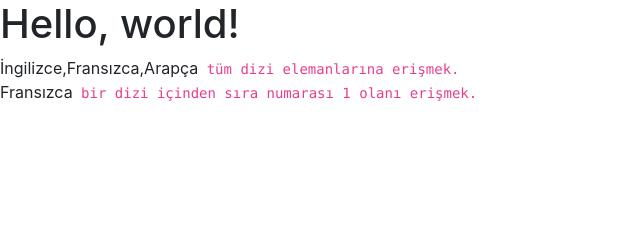
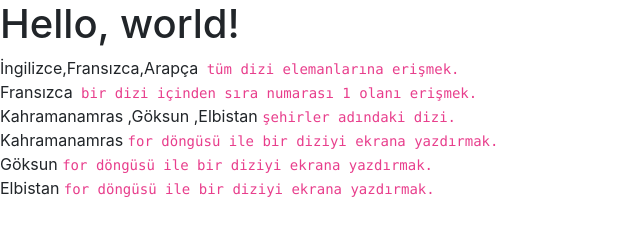
Before and after one commit to ozgursarioglan/blog-spa, a plain HTML site: page javascript6.html in a window 1280 px wide. Shown: the whole page, without its empty margins (0-640 px from the left). Drawn offline with nearby package versions, Linux system fonts and the light colour scheme; some packages are replaced by stand-ins of ours; a script that the page names is missing.

Commit message:
for in kullnarak dizilere erişmek

```diff
--- a/javascript6.html
+++ b/javascript6.html
@@ -40,9 +40,17 @@
 
         var sehirler;
 
-        sehirler = new Array("Kahramanamras","Göksun","Elbistan")
+        sehirler = new Array("Kahramanamras ","Göksun ","Elbistan ")
 
         console.log("Şehirler: "+sehirler)
+
+       document.write(sehirler+"<code> şehirler adındaki dizi.</code><br>")
+
+        for (x in sehirler) {
+
+          document.write(sehirler[x]+"<code> for döngüsü ile bir diziyi ekrana yazdırmak.</code><br>")
+
+        }
 
     </script>
 
```
